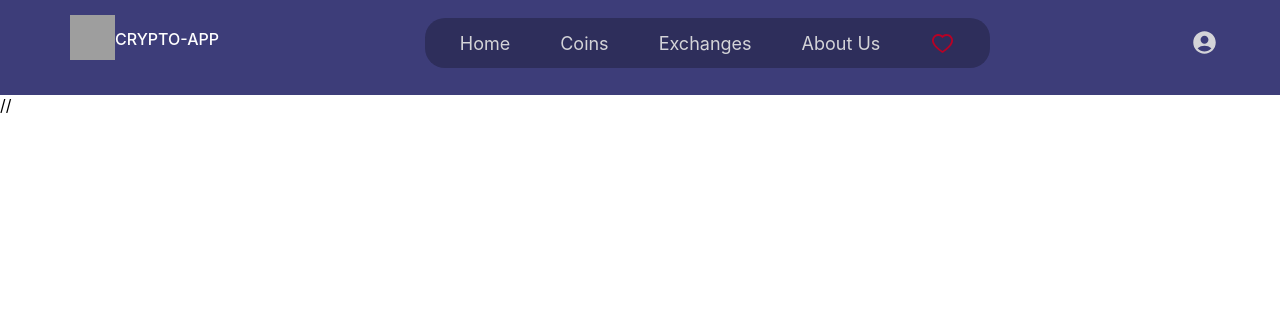
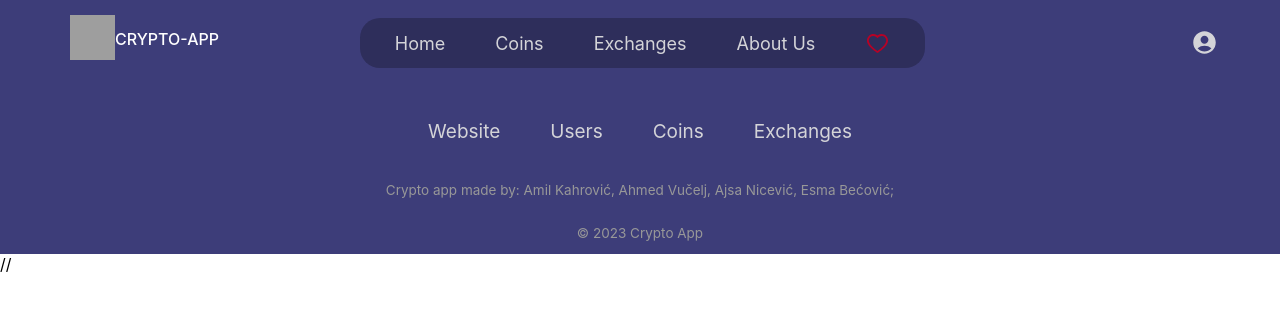
Before and after one commit to AmilKahrovic06/Coin-App, a React (Create React App) app: page /account_page in a window 1280 px wide. Shown: the top 310 px of the page. Built offline with nearby package versions, Linux system fonts and the light colour scheme; grey boxes are pictures that could not be loaded.

Commit message:
footer done

```diff
--- a/src/App.js
+++ b/src/App.js
@@ -2,6 +2,7 @@ import "./App.css";
 import Home from "./components/Home/Home";
 import { Routes, Route } from "react-router-dom";
 import Header from "./components/pages/header";
+import Footer from "./components/Footer/footer";
 function App() {
   return (
     <div>
@@ -14,7 +15,7 @@ function App() {
         <Route path="about_us" element={<AboutUsPage />} />
         <Route path="account_page" element={<Profile />} /> */}
       </Routes>
-      {/* <Footer /> */}
+      <Footer/>
     </div>
   );
 }
--- /dev/null
+++ b/src/components/Footer/footer.css
@@ -0,0 +1,36 @@
+.containerFooter{
+    display: flex;
+    flex-direction: column;
+    width: 100%;
+    justify-content: center;
+    align-items: center;
+    background-color: #3d3d79;
+    color: #989898;
+}
+.footerBar{
+    display: flex;
+    font-size: 19px;
+}
+.footerBar a{
+    text-decoration: none;
+    color: #D4D4D8;
+}
+.footerBar li{
+    list-style: none;
+    padding: 25px;
+}
+.containerFooter p{
+    font-size: 13.5px;
+}
+@keyframes scaleIn {
+    from {
+      transform: scale(1);
+    }
+    to {
+      transform: scale(1.1);
+    }
+  }
+.footerBar a:hover{
+    animation: scaleIn 0.6s ease-in-out;
+    text-shadow: 0.3px 0.2px white;
+}
--- /dev/null
+++ b/src/components/Footer/footer.js
@@ -0,0 +1,20 @@
+import React from "react";
+import './footer.css'
+
+
+const Footer = () =>{
+    return(
+        <div className="containerFooter">
+            <div className="footerBar">
+                <li><a href="">Website</a></li>
+                <li><a href="">Users</a></li>
+                <li><a href="">Coins</a></li>
+                <li><a href="">Exchanges</a></li>
+            </div>
+            <p>Crypto app made by: Amil Kahrović, Ahmed Vučelj, Ajsa Nicević, Esma Bećović;</p>
+            <p>© 2023 Crypto App</p>
+        </div>
+    )
+}
+
+export default Footer
--- a/src/components/pages/header.css
+++ b/src/components/pages/header.css
@@ -27,6 +27,7 @@
     align-items: center;
     margin-top: 18px;
     padding: 0 10px;
+    margin-right: 130px;
 }
 .navList{
     list-style: none;
```
